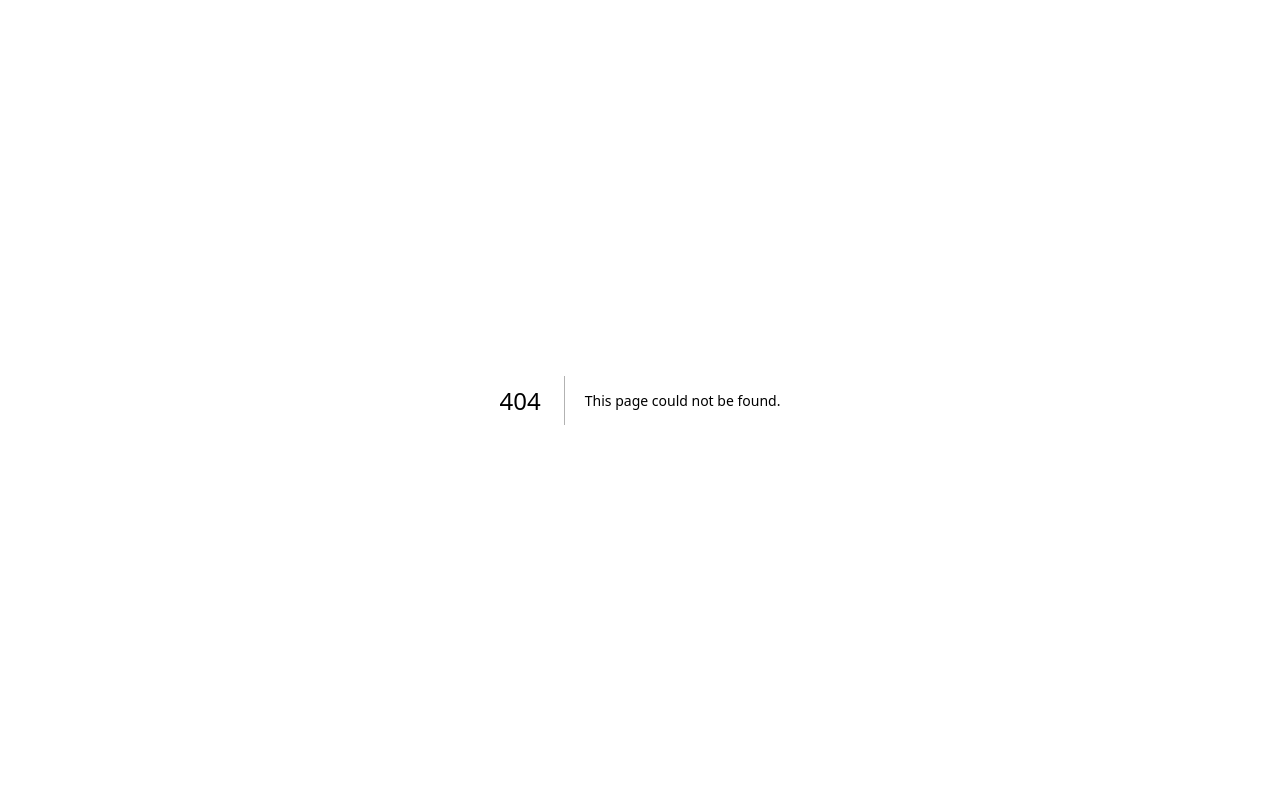
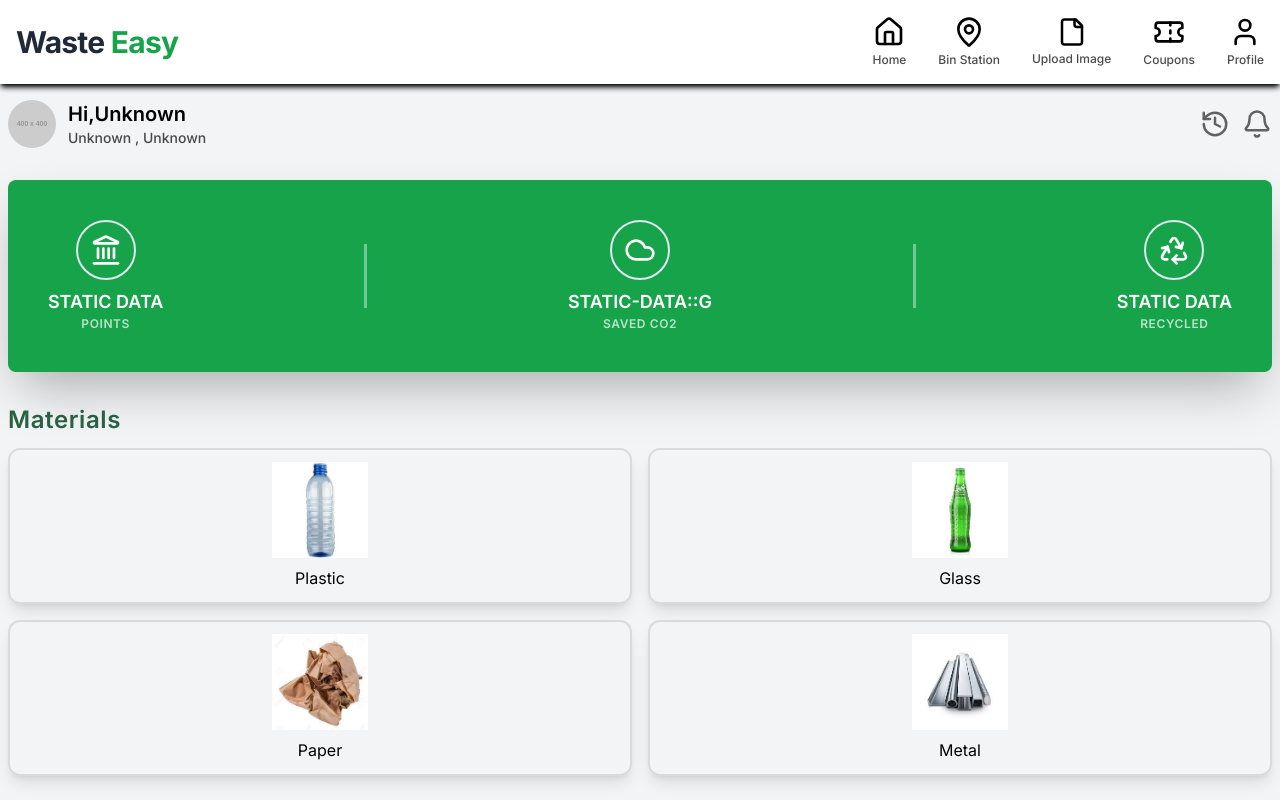
Before and after one commit to ad-itya07/WasteEasy, a Next.js app: page /home in a window 1280 px wide. Before the commit this address had no page. Built offline with nearby package versions, Linux system fonts and the light colour scheme.

Commit message:
home-page first design

```diff
--- /dev/null
+++ b/src/app/(secure)/home/page.tsx
@@ -0,0 +1,232 @@
+"use client";
+import React, { useEffect, useState } from "react";
+import {
+  Bell,
+  CircleCheck,
+  CircleX,
+  Cloud,
+  History,
+  Landmark,
+  Recycle,
+  X,
+} from "lucide-react";
+import Image from "next/image";
+import Link from "next/link";
+
+import metal from "@/assets/aluminium.jpg";
+import bottle from "@/assets/bottle.jpg";
+import glass from "@/assets/glass.jpg";
+import paper from "@/assets/paper.jpg";
+import Contact from "@/components/contact";
+import SpinLoading from "@/components/SpinLoading";
+
+import { materialData } from "@/raw-data/MaterialData";
+import { ApiResponse } from "@/types/UserApiResponse";
+
+const Page = () => {
+  const [user, setUserData] = useState<ApiResponse | null>(null);
+  const [loading, setLoading] = useState<boolean>(false);
+  const [openNotification, setOpenNotification] = useState<boolean>(false);
+  const [selectedMaterial, setSelectedMaterial] = useState<string | null>(null); // State to hold the selected material
+  const [openModal, setOpenModal] = useState<boolean>(false);
+
+  const handleMaterialClick = (material: string) => {
+    setSelectedMaterial(material);
+    setOpenModal(true);
+  };
+
+  // TODO: fetch user and its details (i.e location) and then fetch other details like CO2 saved, waste dumped etc
+
+  return (
+    <section className="flex flex-col gap-3 pt-2">
+      {loading ? (
+        <div className="min-h-screen flex justify-center items-center">
+          <SpinLoading />
+        </div>
+      ) : (
+        <>
+          {true ? (
+            <section className=" p-2 flex flex-col gap-8 relative">
+              <div className="flex items-center justify-between ">
+                <Link href={"/profile"} className="flex items-center gap-3">
+                  <img
+                    src={
+                      user?.userData?.profilePicture ||
+                      "https://placehold.co/400x400"
+                    }
+                    className="w-12 h-12 rounded-full"
+                    alt=""
+                  />
+                  <div className="flex flex-col gap-0">
+                    <h1 className=" font-semibold text-xl capitalize">
+                      Hi,{user?.userData?.username || "Unknown"}
+                    </h1>
+                    <span className=" text-sm font-medium opacity-70 ">
+                      {user?.userData?.state || "Unknown"} ,{" "}
+                      {user?.userData?.city || "Unknown"}
+                    </span>
+                  </div>
+                </Link>
+
+                <div className="flex gap-3">
+                  <Link href={"/history"}>
+                    <History size={30} className=" opacity-60" />
+                  </Link>
+                  <Bell
+                    size={30}
+                    className=" opacity-60 relative "
+                    onClick={() => setOpenNotification(!openNotification)}
+                  />
+                  <div
+                    className={` w-44 h-56 z-50 overscroll-y-scroll absolute bg-white ${
+                      openNotification ? " scale-100" : "scale-0"
+                    } duration-200 rounded-lg top-16 shadow-md shadow-black/40 right-5 border-2 border-black/10`}
+                  ></div>
+                </div>
+              </div>
+
+              <div className=" bg-green-600 shadow-2xl p-6 shadow-black/30 rounded-lg w-full ">
+                <div className="flex items-center justify-between gap-4 p-4 text-white">
+                  <div className="flex flex-col justify-center items-center">
+                    <div className="border-2 rounded-full p-3 mb-2">
+                      <Landmark size={32} />
+                    </div>
+                    <span className=" font-semibold uppercase text-lg">
+                      {user?.userData.totalPointsEarned || "STATIC DATA"}
+                    </span>
+                    <span className="  uppercase text-xs opacity-70 font-semibold tracking-wider">
+                      Points
+                    </span>
+                  </div>
+
+                  <div className=" h-16 w-[3px] bg-white/40"></div>
+
+                  <div className="flex flex-col justify-center items-center">
+                    <div className="border-2 rounded-full p-3 mb-2">
+                      <Cloud size={32} />
+                    </div>
+                    <span className=" font-semibold uppercase text-lg">
+                      {"STATIC-DATA::"}G{/* calculateTotalCO2Saved() */}
+                    </span>
+                    <span className="  uppercase text-xs opacity-70 font-semibold tracking-wider">
+                      Saved CO2
+                    </span>
+                  </div>
+
+                  <div className=" h-16 w-[3px] bg-white/40"></div>
+
+                  <div className="flex flex-col justify-center items-center">
+                    <div className="border-2 rounded-full p-3 mb-2">
+                      <Recycle size={32} />
+                    </div>
+                    <span className=" font-semibold uppercase text-lg">
+                      {user?.userData?.wasteDumped?.length || "STATIC DATA"}
+                    </span>
+                    <span className="  uppercase text-xs opacity-70 font-semibold tracking-wider">
+                      Recycled
+                    </span>
+                  </div>
+                </div>
+              </div>
+              <div className="flex flex-col gap-3 ">
+                <div className="flex justify-between items-center">
+                  <h1 className=" font-semibold  opacity-90 text-green-900 text-2xl tracking-wide">
+                    Materials
+                  </h1>
+                </div>
+                <div className="grid grid-cols-2 gap-4">
+                  <div
+                    onClick={() => handleMaterialClick("Plastic")}
+                    className="flex justify-center items-center flex-col gap-2  shadow-lg rounded-xl p-3 border-2 border-black/10 shadow-black/10"
+                  >
+                    <Image
+                      src={bottle}
+                      alt="bottle"
+                      height={200}
+                      className=" h-24 w-24"
+                      width={200}
+                    />
+                    <h1>Plastic</h1>
+                  </div>
+                  <div
+                    onClick={() => handleMaterialClick("Glass")}
+                    className="flex justify-center items-center flex-col  gap-2 shadow-lg rounded-xl p-3 border-2 border-black/10 shadow-black/10"
+                  >
+                    <Image
+                      src={glass}
+                      alt="bottle"
+                      height={200}
+                      className=" h-24 w-24"
+                      width={200}
+                    />
+                    <h1>Glass</h1>
+                  </div>
+                  <div
+                    onClick={() => handleMaterialClick("Paper")}
+                    className="flex justify-center items-center flex-col gap-2  shadow-lg rounded-xl p-3 border-2 border-black/10 shadow-black/10"
+                  >
+                    <Image
+                      src={paper}
+                      alt="bottle"
+                      height={200}
+                      className=" h-24 w-24"
+                      width={200}
+                    />
+                    <h1>Paper</h1>
+                  </div>
+                  <div
+                    onClick={() => handleMaterialClick("Metal")}
+                    className="flex justify-center items-center flex-col gap-2  shadow-lg rounded-xl p-3 border-2 border-black/10 shadow-black/10"
+                  >
+                    <Image
+                      src={metal}
+                      alt="bottle"
+                      height={200}
+                      className=" h-24 w-24"
+                      width={200}
+                    />
+                    <h1>Metal</h1>
+                  </div>
+                </div>
+              </div>
+            </section>
+          ) : (
+            <h1 className=" text-3xl font-bold text-red-500 min-h-screen">
+              Error loading user profile
+            </h1>
+          )}
+        </>
+      )}
+      <div
+        className={`w-full min-h-screen bg-black/70 fixed top-0 left-0 right-0 z-50 ${
+          openModal ? "scale-100" : "scale-0"
+        } duration-200`}
+      >
+        <div className="flex justify-center items-center min-h-screen rounded-lg">
+          <div className=" bg-white rounded-xl w-[90%] h-72 shadow-lg shadow-white/10 overflow-y-scroll ">
+            <div className="flex justify-end items-end p-4">
+              <X size={40} onClick={() => setOpenModal(!openModal)} />
+            </div>
+            {selectedMaterial && (
+              <div className="p-4 flex flex-col gap-3">
+                <h2 className="text-2xl font-semibold">{selectedMaterial}</h2>
+                <p className="text-xl font-bold">
+                  <CircleCheck size={20} color="green" />{" "}
+                  {materialData[selectedMaterial].merits}
+                </p>
+                <p className=" gap-3 items-center text-xl font-medium ">
+                  <div className=" text-xl font-bold">
+                    <CircleX color="red" size={20} />{" "}
+                    {materialData[selectedMaterial].demerits}
+                  </div>
+                </p>
+              </div>
+            )}
+          </div>
+        </div>
+      </div>
+      <Contact />
+    </section>
+  );
+};
+export default Page;
```
